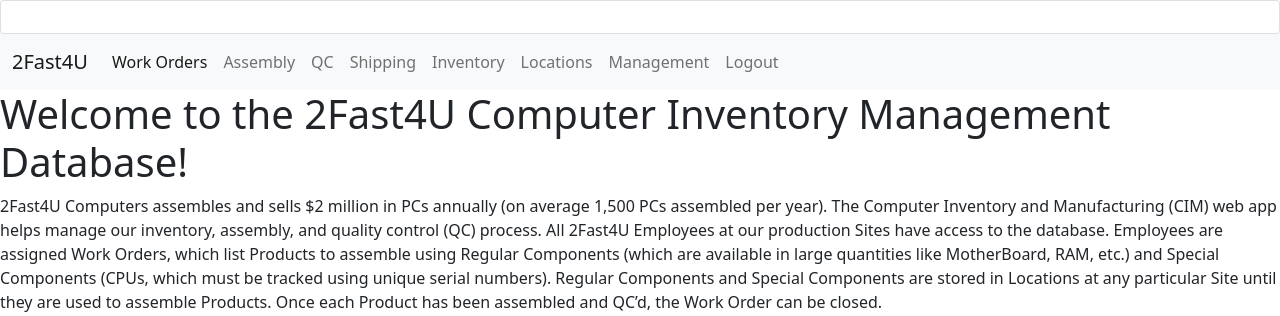
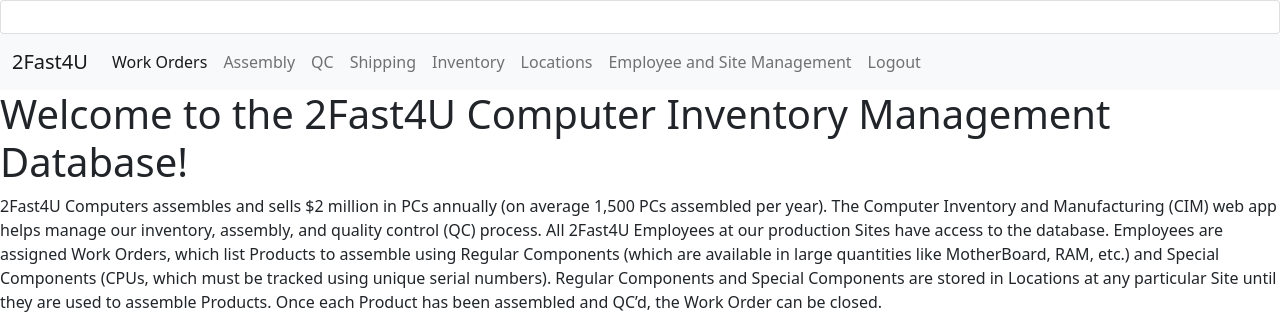
Before and after one commit to team-cs-cats/cimdb, a Flask app: page / in a window 1280 px wide. Shown: the top 316 px of the page. Run offline with Flask 2, Linux system fonts and the light colour scheme.

Commit message:
Update base.html
Changed navbar link to say Employee and Site Management

```diff
--- a/cim/templates/base.html
+++ b/cim/templates/base.html
@@ -24,7 +24,7 @@
               <a class="nav-link" href="/shipping">Shipping</a>
               <a class="nav-link" href="/inventory">Inventory</a>
               <a class="nav-link" href="/locations">Locations</a>
-              <a class="nav-link" href="/management">Management</a>
+              <a class="nav-link" href="/management">Employee and Site Management</a>
               <a class="nav-link" href="/logout">Logout</a>
             </div>
           </div>
```
